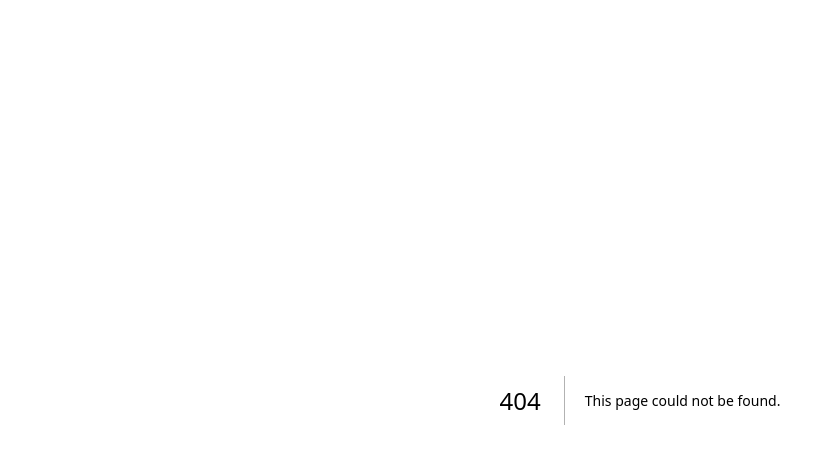
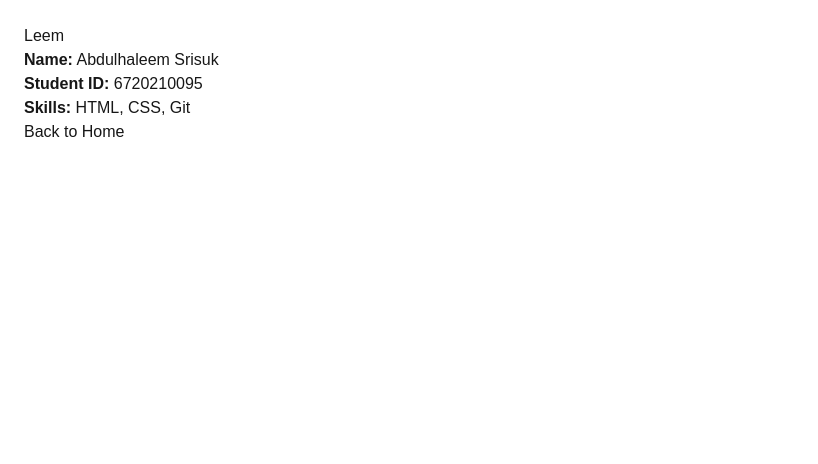
Before and after one commit to parinratron-svg/nextjs-team-app, a Next.js app: page /leem in a window 1280 px wide. Before the commit this address had no page. Shown: the top 464 px of the page, without its empty margins (0-818 px from the left). Built offline with nearby package versions, Linux system fonts and the light colour scheme.

Commit message:
feat: add profile page for leem

```diff
--- /dev/null
+++ b/app/leem/page.tsx
@@ -0,0 +1,14 @@
+import Link from "next/link";
+
+export default function Leem() {
+  return (
+    <main style={{ padding: 24 }}>
+      <h1>Leem</h1>
+      <p><b>Name:</b> Abdulhaleem Srisuk</p>
+      <p><b>Student ID:</b> 6720210095</p>
+      <p><b>Skills:</b> HTML, CSS, Git</p>
+
+      <Link href="/">Back to Home</Link>
+    </main>
+  );
+}
--- a/app/page.tsx
+++ b/app/page.tsx
@@ -6,9 +6,9 @@ export default function Home() {
  <h1>Team Portfolio</h1>
  <p>Welcome to our team website.</p>
  <ul>
- <li><a href="/member-a">ปืน</a></li>
- <li><a href="/member-b">ลีม</a></li>
- <li><a href="/member-c">ปอนด์</a></li>
+ <li><a href="puen">ปืน</a></li>
+ <li><a href="leem">ลีม</a></li>
+ <li><a href="pond">ปอนด์</a></li>
  </ul>
  </main>
  );
```
Also changed, not shown: 1 other file (tests, documents, lock files or other folders).
